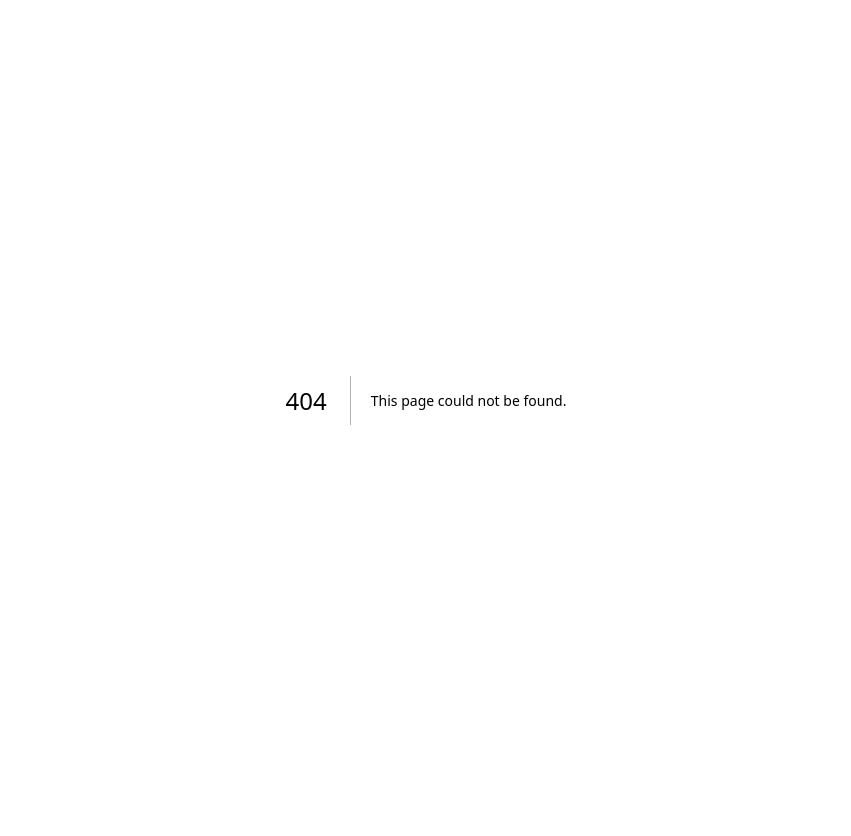
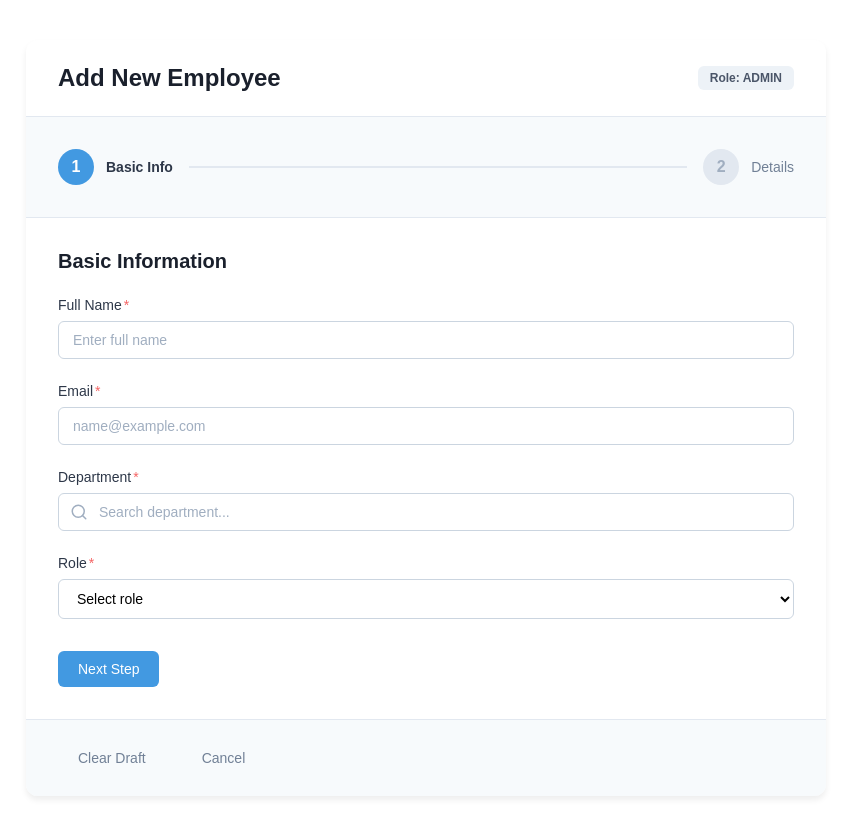
Before and after one commit to irvanseptin/role-wizard, a Next.js app: page /wizard in a window 1280 px wide. Before the commit this address had no page. Shown: the whole page, without its empty margins (214-1065 px from the left). Before the commit the page ends 800 px from the top, so only its background shows below. Built offline with nearby package versions, Linux system fonts and the light colour scheme.

Commit message:
[ADD][Page] Wizard to add employees

```diff
--- /dev/null
+++ b/app/wizard/page.tsx
@@ -0,0 +1,183 @@
+"use client";
+
+import React, { useState, useEffect, Suspense } from "react";
+import { useSearchParams, useRouter } from "next/navigation";
+import WizardLayout from "@/components/templates/WizardLayout";
+import Stepper from "@/components/organisms/Stepper";
+import Step1Form from "@/components/organisms/WizardForm/Step1Form";
+import Step2Form from "@/components/organisms/WizardForm/Step2Form";
+import ProgressModal from "@/components/organisms/ProgressModal";
+import { FormData, UserRole, ProgressLog } from "@/types/index";
+import { useAutoSave } from "@/hooks/useAutoSave";
+import {
+  saveDraft,
+  loadDraft,
+  clearDraft as clearStoredDraft,
+} from "@/services/storage";
+import { submitBasicInfo, submitDetails } from "@/services/api";
+
+const WIZARD_STEPS = [{ label: "Basic Info" }, { label: "Details" }];
+
+function WizardPageContent() {
+  const router = useRouter();
+  const searchParams = useSearchParams();
+  const roleParam = searchParams.get("role");
+
+  const isUserRole = (value: string | null): value is UserRole =>
+    value === "admin" || value === "ops";
+
+  const role: UserRole = isUserRole(roleParam) ? roleParam : "admin";
+
+  const [currentStep, setCurrentStep] = useState(role === "admin" ? 1 : 2);
+  const [formData, setFormData] = useState<FormData>({});
+  const [showProgress, setShowProgress] = useState(false);
+  const [progressLogs, setProgressLogs] = useState<ProgressLog[]>([]);
+
+  useAutoSave(formData, (data) => saveDraft(role, data), 2000);
+
+  useEffect(() => {
+    const savedDraft = loadDraft(role);
+    if (savedDraft) {
+      setFormData(savedDraft);
+    }
+  }, [role]);
+
+  useEffect(() => {
+    setCurrentStep(role === "admin" ? 1 : 2);
+  }, [role]);
+
+  const clearDraft = () => {
+    clearStoredDraft(role);
+    setFormData({});
+  };
+
+  const handleSubmit = async () => {
+    setShowProgress(true);
+    setProgressLogs([]);
+
+    try {
+      setProgressLogs([{ icon: "⏳", text: "Submitting basicInfo..." }]);
+
+      const basicInfoData = {
+        fullName: formData.fullName,
+        email: formData.email,
+        department: formData.department,
+        role: formData.role,
+        employeeId: formData.employeeId,
+      };
+
+      await submitBasicInfo(basicInfoData);
+
+      setProgressLogs((prev) => [
+        ...prev,
+        { icon: "✅", text: "basicInfo saved!" },
+      ]);
+
+      setProgressLogs((prev) => [
+        ...prev,
+        { icon: "⏳", text: "Submitting details..." },
+      ]);
+
+      const detailsData = {
+        email: formData.email,
+        employmentType: formData.employmentType,
+        officeLocation: formData.officeLocation,
+        photo: formData.photo,
+        notes: formData.notes,
+      };
+
+      await submitDetails(detailsData);
+
+      setProgressLogs((prev) => [
+        ...prev,
+        { icon: "✅", text: "details saved!" },
+      ]);
+
+      setProgressLogs((prev) => [
+        ...prev,
+        { icon: "🎉", text: "All data processed successfully!" },
+      ]);
+
+      await new Promise((resolve) => setTimeout(resolve, 1500));
+
+      clearDraft();
+      setShowProgress(false);
+      router.push("/");
+      router.refresh();
+    } catch (error) {
+      console.error("Submit error:", error);
+      setProgressLogs((prev) => [
+        ...prev,
+        { icon: "❌", text: "Error occurred!" },
+      ]);
+    }
+  };
+
+  const handleCancel = () => {
+    const hasData = Object.values(formData).some(
+      (value) => value !== undefined && value !== null && value !== ""
+    );
+
+    if (hasData) {
+      const confirmLeave = window.confirm(
+        "You have unsaved changes. Your draft will be saved. Do you want to leave?"
+      );
+      if (!confirmLeave) return;
+    }
+
+    router.push("/");
+  };
+
+  return (
+    <>
+      <WizardLayout
+        role={role}
+        stepper={
+          role === "admin" ? (
+            <Stepper currentStep={currentStep} steps={WIZARD_STEPS} />
+          ) : undefined
+        }
+        onClearDraft={clearDraft}
+        onCancel={handleCancel}
+      >
+        {currentStep === 1 && role === "admin" ? (
+          <Step1Form
+            formData={formData}
+            setFormData={setFormData}
+            onNext={() => setCurrentStep(2)}
+          />
+        ) : (
+          <Step2Form
+            formData={formData}
+            setFormData={setFormData}
+            onBack={() => setCurrentStep(1)}
+            onSubmit={handleSubmit}
+            isAdmin={role === "admin"}
+          />
+        )}
+      </WizardLayout>
+
+      {showProgress && <ProgressModal logs={progressLogs} />}
+    </>
+  );
+}
+export default function WizardPage() {
+  return (
+    <Suspense
+      fallback={
+        <div
+          style={{
+            display: "flex",
+            alignItems: "center",
+            justifyContent: "center",
+            minHeight: "100vh",
+          }}
+        >
+          <div>Loading wizard...</div>
+        </div>
+      }
+    >
+      <WizardPageContent />
+    </Suspense>
+  );
+}
```
